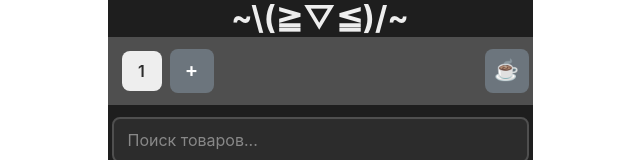
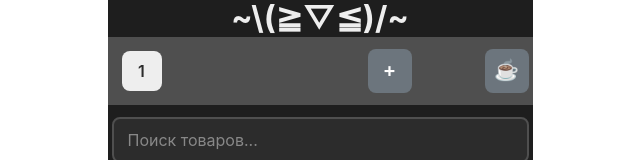
Before and after one commit to Ux1ew1/Kassa, a React (Vite) app: page / in a window 1280 px wide. Shown: the top 160 px of the page, without its empty margins (320-960 px from the left). Built offline with nearby package versions, Linux system fonts and the light colour scheme; no server answers.

Commit message:
Не много изменены стили

```diff
--- a/src/components/ChecksList.css
+++ b/src/components/ChecksList.css
@@ -1,8 +1,10 @@
 .top__checks {
+  max-width: 300px;
   display: flex;
   align-items: center;
   gap: 8px;
   flex: 1 1 auto;
+  justify-content: space-between;
 }
 
 .checks {
@@ -33,7 +35,9 @@
   border-radius: 8px;
   cursor: pointer;
   user-select: none;
-  transition: background-color 0.2s ease, transform 0.15s ease;
+  transition:
+    background-color 0.2s ease,
+    transform 0.15s ease;
 }
 
 .check-item label:hover {
@@ -54,7 +58,9 @@
   background-color: #6c757d;
   border-radius: 8px;
   user-select: none;
-  transition: background-color 0.2s ease, transform 0.15s ease;
+  transition:
+    background-color 0.2s ease,
+    transform 0.15s ease;
   border: none;
   outline: none;
   font-size: 20px;
```
Also changed, not shown: src/components/Menu.css (line endings or trailing spaces).
